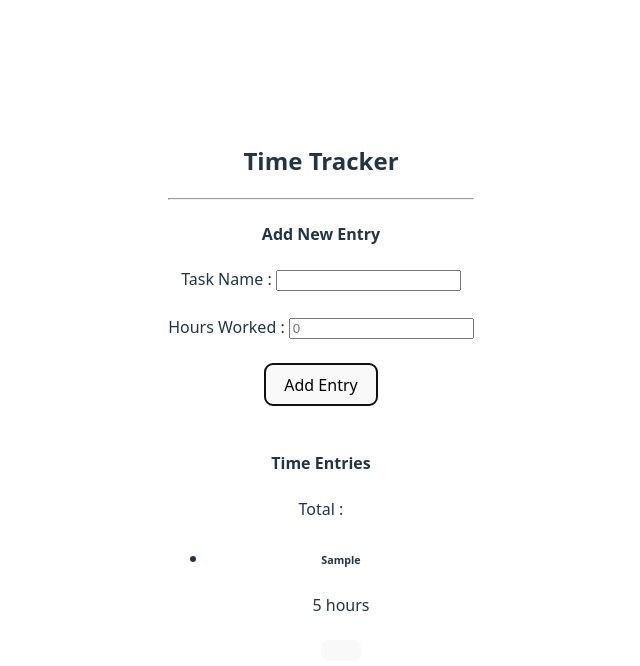
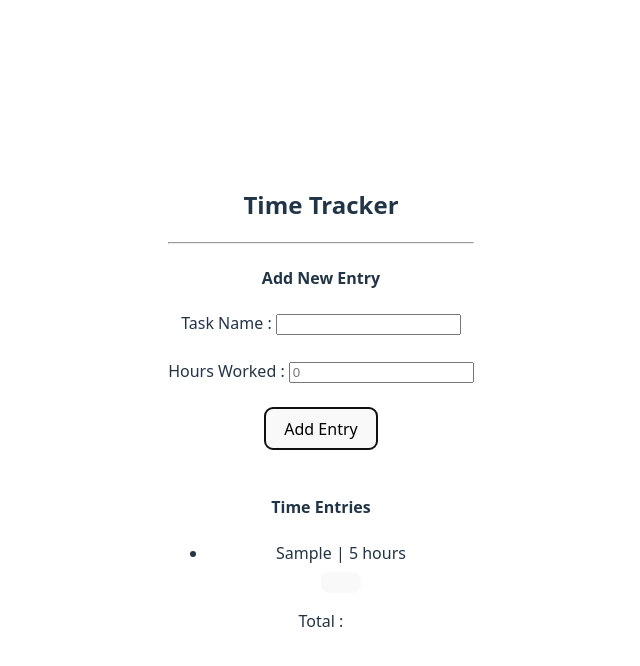
Before and after one commit to MlondiMchunu/time-tracker, a React (Vite) app in the folder time-tracker/: page / in a window 1280 px wide. Both pictures are taken after typing "Sample", "5" into the empty fields and a click on the button "Add Entry". Shown: the top 666 px of the page, without its empty margins (319-959 px from the left). Built offline with nearby package versions, Linux system fonts and the light colour scheme.

Commit message:
define totalHours function

```diff
--- a/time-tracker/src/App.tsx
+++ b/time-tracker/src/App.tsx
@@ -7,6 +7,9 @@ function App() {
   const [entries, setEntries] = useState<Time[]>([]);
   const [taskName, setTaskName] = useState('');
   const [hoursWorked, setHoursWorked] = useState<number>(0);
+
+  //calculate total hours
+  const totalHours = entries.reduce((sum,entry)=>sum + entry.hoursWorked,0);
 
 
   //handle form submission
@@ -24,7 +27,7 @@ function App() {
     };
 
     //Add to entries array
-    setEntries([...entries,newEntry]);
+    setEntries([...entries, newEntry]);
 
     //Reset form
     setTaskName('');
@@ -33,8 +36,8 @@ function App() {
   };
 
   //handle deleting an entry
-  const handleDelete = (id:string)=>{
-    setEntries(entries.filter(entry=>entry.id !== id));
+  const handleDelete = (id: string) => {
+    setEntries(entries.filter(entry => entry.id !== id));
   };
 
   return (
@@ -67,9 +70,7 @@ function App() {
             Time Entries
           </h4>
         </div>
-        <div>
-          <label>Total : { }</label>
-        </div>
+
         <div>
           {entries.length === 0 ? (
             <p>No entries yet. Add your first time entry above!</p>
@@ -78,10 +79,10 @@ function App() {
               {entries.map((entry) => (
                 <li key={entry.id}>
                   <div>
-                    <h6>
-                      {entry.taskName}
-                    </h6>
-                    <p>{entry.hoursWorked} hours</p>
+
+                    {entry.taskName} | {entry.hoursWorked} hours
+
+
                   </div>
                   <button></button>
                 </li>
@@ -89,6 +90,9 @@ function App() {
             </ul>
           )}
         </div>
+        <div>
+          <label>Total : { }</label>
+        </div>
       </div>
     </>
   )
```
